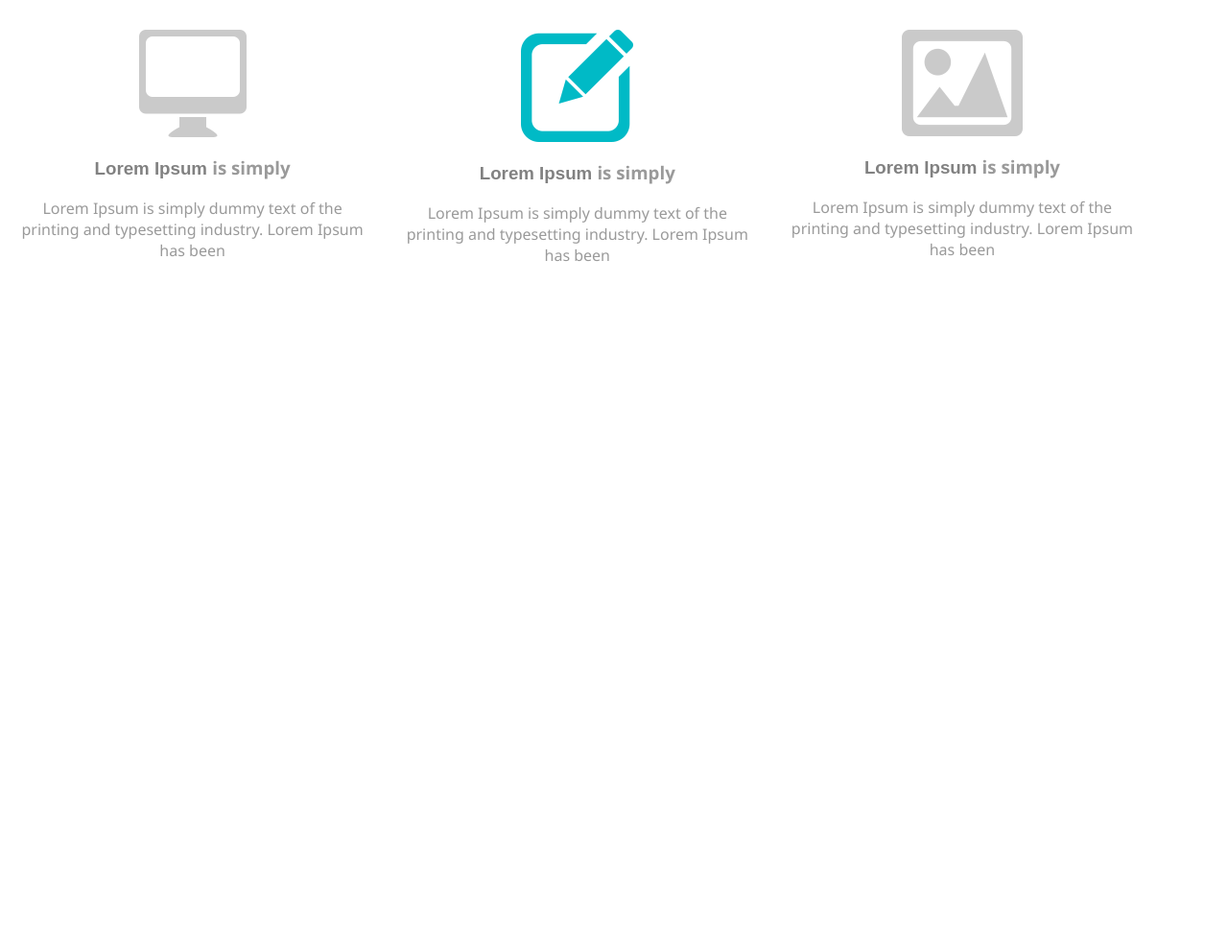
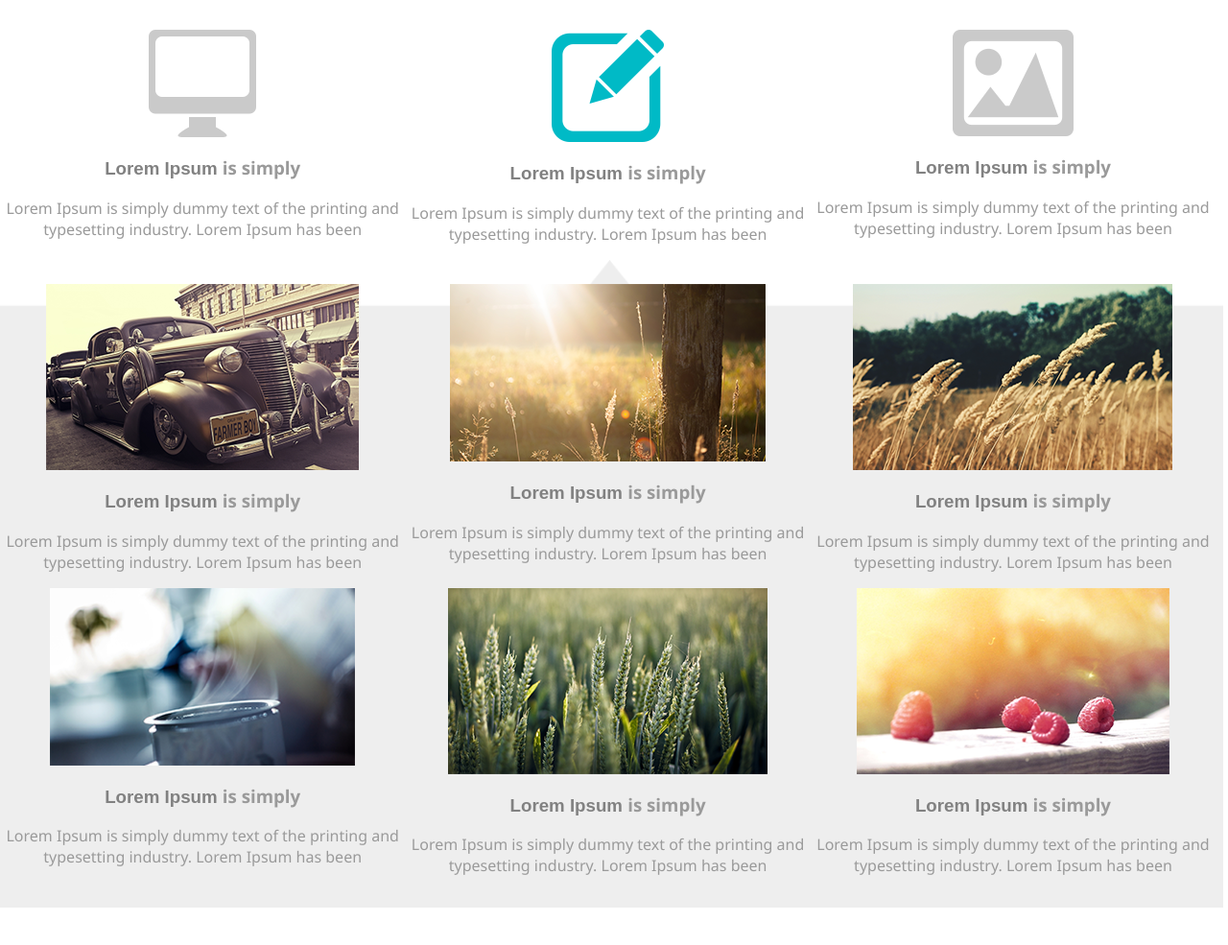
Before and after one commit to JuanNascimentoSouza/Site-Simples, a plain HTML site: page index.html in a window 1280 px wide. Shown: the part 713-1698 px from the top of the page at 96% size. Before the commit the page ends 1006 px from the top, so only its background shows below. Drawn offline with Linux system fonts and the light colour scheme.

Commit message:
col-5 html, css

```diff
--- a/css/main.css
+++ b/css/main.css
@@ -171,13 +171,10 @@ body {
 
 .col-3 {
     text-align: center;
-    padding-left: 15px;
-    padding-right: 15px;
-    width: 29%;
+    width: 33%;
     float: left;
     position: relative;
     top: 150px;
-
 }
 
 .col-3 strong {
@@ -193,3 +190,33 @@ body {
     color: #9a9a9a;
     font-family: 'Segoe UI', Tahoma, Geneva, Verdana, sans-serif;
 }
+.shape{
+    width: 100%;
+    top: 150px;
+    position: relative;
+    z-index: 1;
+    right: 5px;
+}
+
+.col-5 strong {
+    color: #818181;
+    font-family: sans-serif;
+}
+.col-5{
+    color: #9a9a9a;
+    font-family: 'Segoe UI', Tahoma, Geneva, Verdana, sans-serif;
+
+}
+
+.col-5 p {
+    color: #9a9a9a;
+    font-family: 'Segoe UI', Tahoma, Geneva, Verdana, sans-serif;
+}
+.col-5 {
+    text-align: center;
+    width: 33%;
+    float: left;
+    position: relative;
+    bottom: 500px;
+    z-index: 2;
+}
--- a/index.html
+++ b/index.html
@@ -81,6 +81,36 @@
         <p>Lorem Ipsum is simply dummy text of the printing and typesetting industry. Lorem Ipsum has been</p>
     </div>
 
+
+    <div class="col-4">
+        <img class="shape" src="./img/shape3.png">
+    </div>
+
+    <div class="col-5"><img src="./img/Sem Título-6.png">
+        <h3><strong>Lorem Ipsum </strong> is simply</h3>
+        <p>Lorem Ipsum is simply dummy text of the printing and typesetting industry. Lorem Ipsum has been</p>
+    </div>
+    <div class="col-5"><img src="./img/Sem Título-5.png">
+        <h3><strong>Lorem Ipsum </strong> is simply</h3>
+        <p>Lorem Ipsum is simply dummy text of the printing and typesetting industry. Lorem Ipsum has been</p>
+    </div>
+    <div class="col-5"><img src="./img/Sem Título-4.png">
+        <h3><strong>Lorem Ipsum </strong> is simply</h3>
+        <p>Lorem Ipsum is simply dummy text of the printing and typesetting industry. Lorem Ipsum has been</p>
+    </div>
+    <div class="col-5"><img src="./img/Sem Título-3.png">
+        <h3><strong>Lorem Ipsum </strong> is simply</h3>
+        <p>Lorem Ipsum is simply dummy text of the printing and typesetting industry. Lorem Ipsum has been</p>
+    </div>
+    <div class="col-5"><img src="./img/Sem Título-2.png">
+        <h3><strong>Lorem Ipsum </strong> is simply</h3>
+        <p>Lorem Ipsum is simply dummy text of the printing and typesetting industry. Lorem Ipsum has been</p>
+    </div>
+    <div class="col-5"><img src="./img/Sem Título-1.png">
+        <h3><strong>Lorem Ipsum </strong> is simply</h3>
+        <p>Lorem Ipsum is simply dummy text of the printing and typesetting industry. Lorem Ipsum has been</p>
+    </div>
+
     <script>
         let slideIndex = 0;
         showSlides();
```
Also changed, not shown: img/Sem Título-1.png (added), img/Sem Título-2.png (added), img/Sem Título-3.png (added), img/Sem Título-4.png (added), img/Sem Título-5.png (added), img/Sem Título-6.png (added), img/shape3.png (added).
